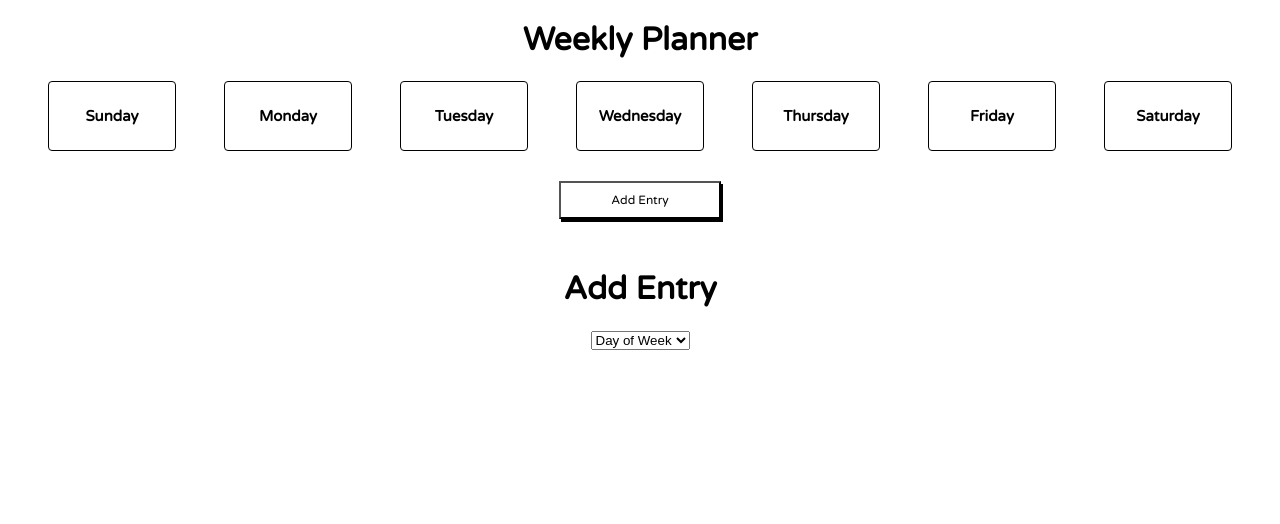
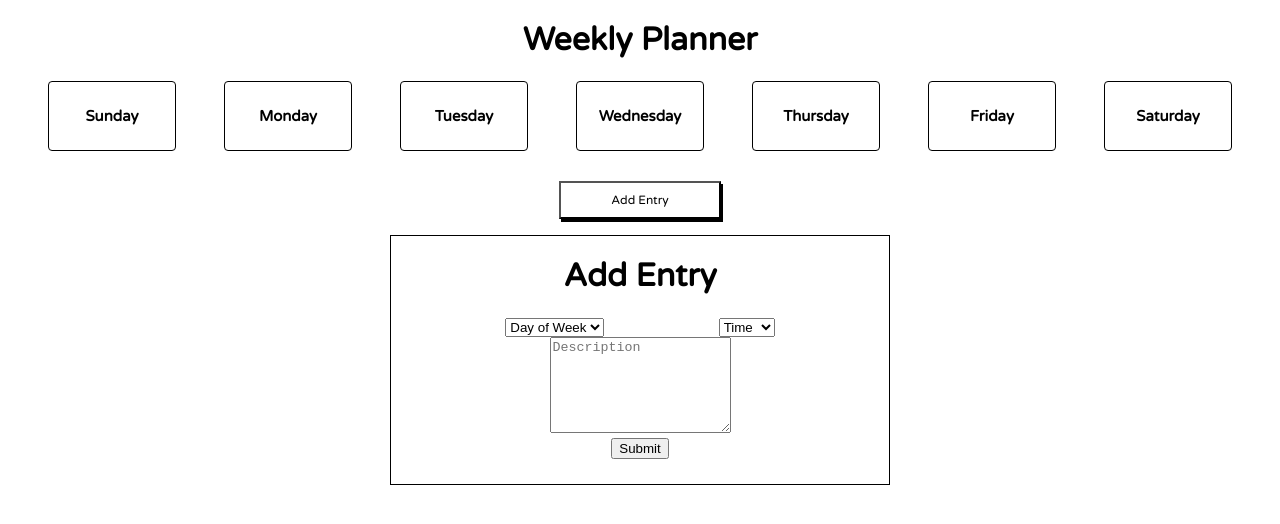
Before and after one commit to Tiffanytliem/week-planner, a website: page index.html in a window 1280 px wide. Drawn offline with Linux system fonts and the light colour scheme.

Commit message:
Added modal

```diff
--- a/index.html
+++ b/index.html
@@ -53,7 +53,7 @@
       <form>
         <div class="row">
           <div class="column-sixth">
-            <select>
+            <select id="day-select">
               <option value="">Day of Week</option>
               <option value="Sunday">Sunday</option>
               <option value="Monday">Monday</option>
@@ -64,6 +64,30 @@
               <option value="Saturday">Saturday</option>
             </select>
           </div>
+          <div class="column-sixth">
+            <select id="time-select">
+              <option value="">Time</option>
+              <option value="6:00">6:00</option>
+              <option value="8:00">8:00</option>
+              <option value="10:00">10:00</option>
+              <option value="12:00">12:00</option>
+              <option value="14:00">14:00</option>
+              <option value="16:00">16:00</option>
+              <option value="18:00">18:00</option>
+              <option value="20:00">20:00</option>
+              <option value="22:00">22:00</option>
+            </select>
+          </div>
+        </div>
+        <div class="row">
+          <div class="column-full">
+            <textarea id="description" rows="6" placeholder="Description"></textarea>
+          </div>
+        </div>
+        <div class="row">
+          <div class="column-full">
+            <input type="submit" id="submit"></input>
+          </div>
         </div>
       </form>
     </div>
--- a/styles.css
+++ b/styles.css
@@ -34,3 +34,16 @@ body {
   font-size: 12px;
   box-shadow: 2px 3px;
 }
+
+.hidden {
+  display: none;
+}
+
+.modal {
+  border: solid 1px black;
+  width: 500px;
+  height: 250px;
+  position: absolute;
+  top: calc(45vh - (250px/2));
+  left: calc(50% - 250px);
+}
```
